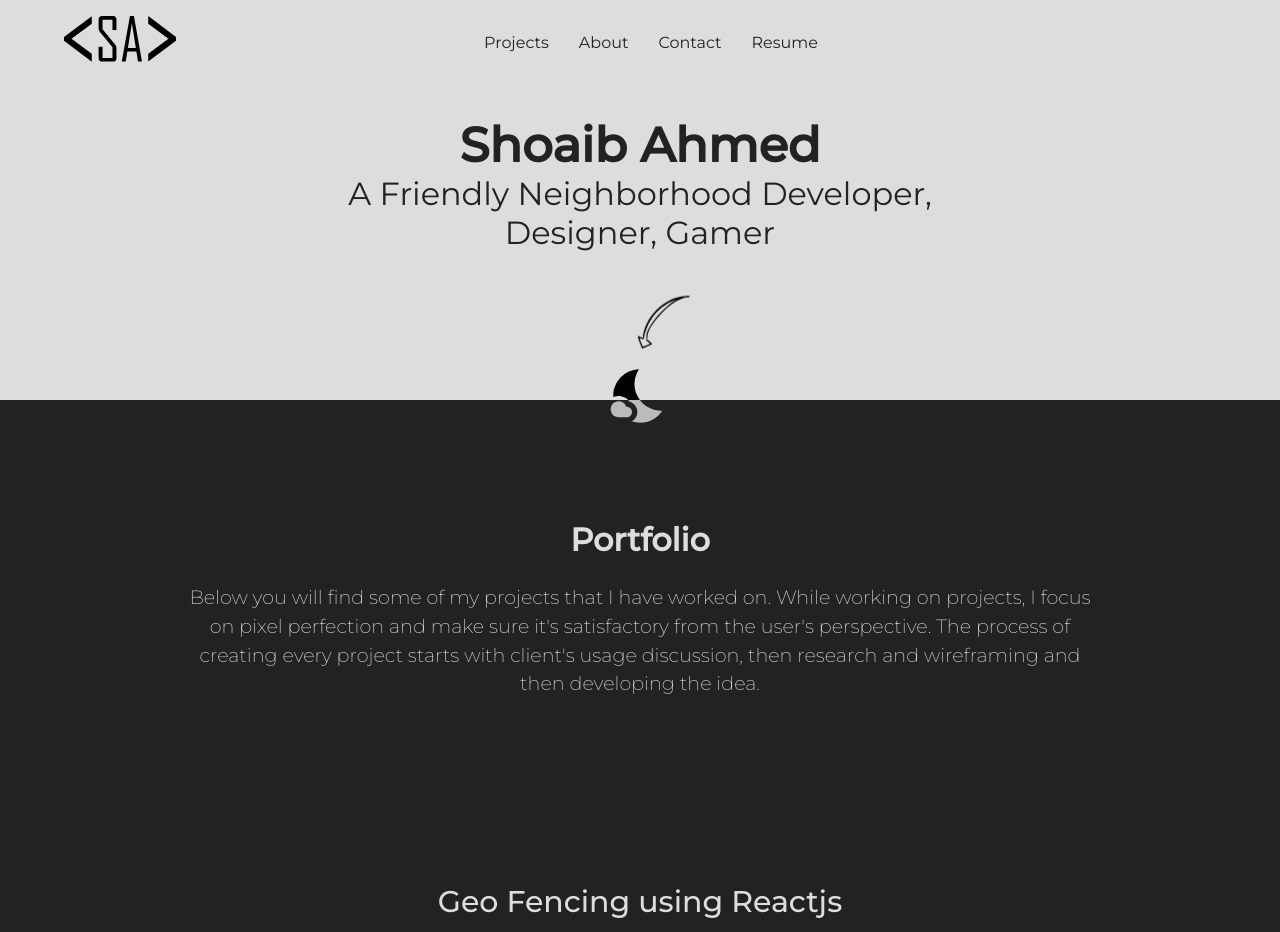
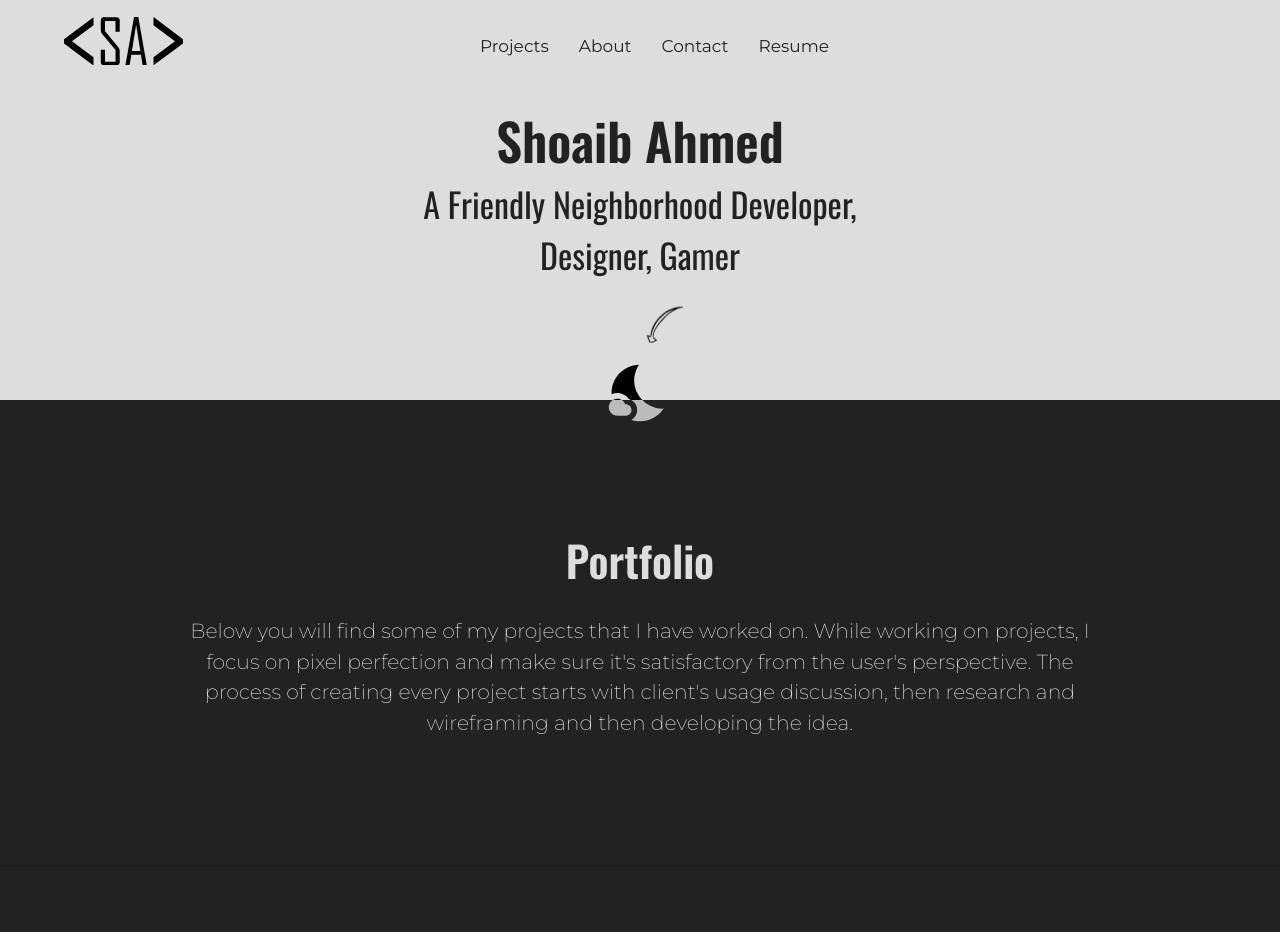
Before and after one commit to PixeledCode/PixeledCode.github.io, a plain HTML site: page index.html in a window 1280 px wide. Shown: the top 932 px of the page. Drawn offline with nearby package versions, Linux system fonts and the light colour scheme.

Commit message:
font changes

```diff
--- a/app.css
+++ b/app.css
@@ -103,6 +103,22 @@ video {
   list-style: none;
 }
 
+:root {
+  font-size: 12px;
+}
+
+@media (min-width: 400px) and (max-width: 800px) {
+  :root {
+    font-size: calc(12px + (24 - 12) * ((100vw - 400px) / (800 - 400)));
+  }
+}
+
+@media (min-width: 800px) {
+  :root {
+    font-size: 17px;
+  }
+}
+
 html,
 body {
   background: #222222;
@@ -146,7 +162,20 @@ body {
   background-color: cyan;
 }
 
+h1, h2, h3 {
+  font-family: 'Oswald';
+}
+
+h2 {
+  font-size: 2.5rem;
+}
+
+h3 {
+  font-size: 2rem;
+}
+
 p {
+  font-size: 1.5rem;
   line-height: 1.5em;
 }
 
@@ -156,7 +185,6 @@ button {
 }
 
 section h2 {
-  font-size: 2em;
   margin-bottom: 1.5rem;
   font-weight: 600;
 }
@@ -691,7 +719,6 @@ body div.darkmode {
 }
 
 .portfolio h3 {
-  font-size: 1.875em;
   text-align: center;
   font-weight: 500;
   margin-bottom: 1.5rem;
@@ -721,7 +748,7 @@ body div.darkmode {
 
 @media screen and (max-width: 640px) {
   .paragraph p {
-    font-size: 1.125em;
+    font-size: 1.1em;
     width: 100%;
     margin-left: 0;
   }
@@ -876,7 +903,6 @@ body div.darkmode {
 .about h3 {
   margin-top: 2rem;
   color: #222222;
-  font-size: 2em;
   margin-bottom: 1.5rem;
   font-weight: 400;
 }
@@ -1063,6 +1089,10 @@ body div.darkmode {
   text-align: center;
 }
 
+.footer h3 {
+  font-size: 1rem;
+}
+
 .footer-name {
   text-decoration: none;
   color: cyan;
--- a/index.html
+++ b/index.html
@@ -37,6 +37,7 @@
   <!-- CSS -->
   <link rel="preconnect" href="https://fonts.gstatic.com">
   <link href="https://fonts.googleapis.com/css2?family=Montserrat:wght@200;300;400;500&display=swap" rel="stylesheet">
+  <link href="https://fonts.googleapis.com/css2?family=Oswald:wght@400;500;600&display=swap" rel="stylesheet">
   <link rel="stylesheet" href="./app.css">
 </head>
 
```
